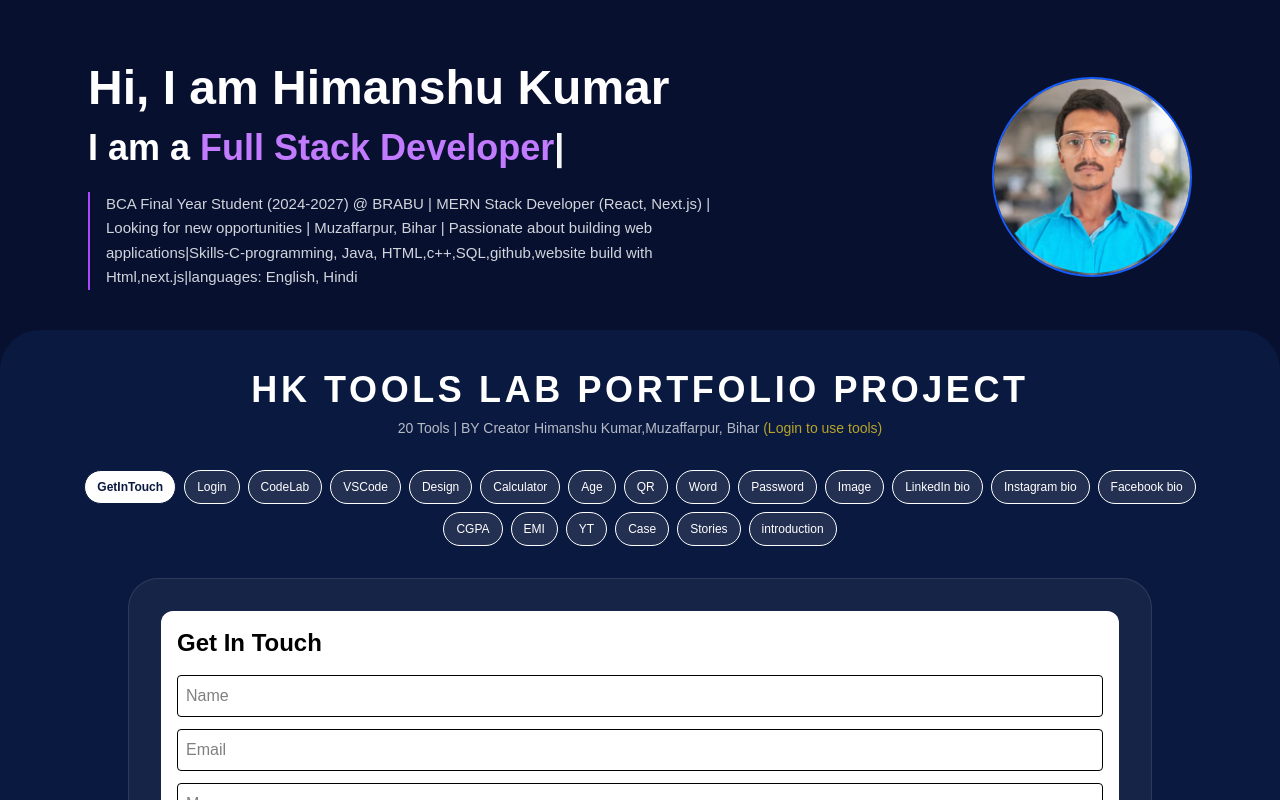
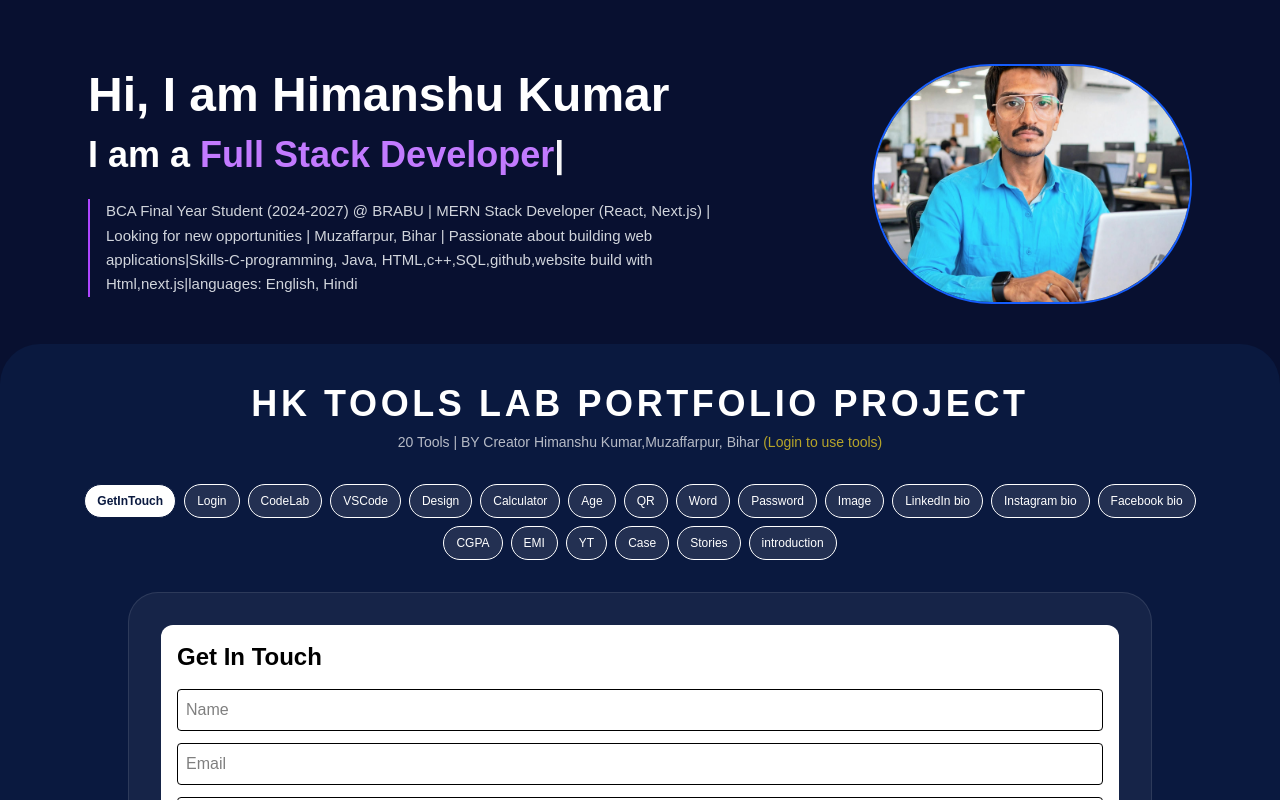
Before and after one commit to Himanshu-bits88/my-first-app, a Next.js app: page / in a window 1280 px wide. Shown: the top 800 px of the page. Built offline with nearby package versions, Linux system fonts and the light colour scheme.

Commit message:
update all

```diff
--- a/app/page.tsx
+++ b/app/page.tsx
@@ -46,7 +46,7 @@ export default function Home() {
           <p className="text-gray-300 mt-6 max-w-2xl text-[15px] leading-relaxed border-l-2 border-purple-500 pl-4">BCA Final Year Student (2024-2027) @ BRABU | MERN Stack Developer (React, Next.js) | Looking for new opportunities | Muzaffarpur, Bihar | Passionate about building web applications|Skills-C-programming, Java, HTML,c++,SQL,github,website build with Html,next.js|languages: English, Hindi {isLoggedIn && `| Logged: ${currentUser?.email}`}</p>
           {isLoggedIn && <button onClick={()=>{localStorage.removeItem("hk_current_user"); setIsLoggedIn(false); setCurrentUser(null)}} className="mt-3 text-xs bg-red-600 px-3 py-1 rounded">Logout</button>}
         </div>
-        <img src="/himanshu.jpeg" alt="Himanshu" className="w-50 h-50 rounded-full object-cover border-2 border-blue-600" />
+        <img src="/himansu.jpeg" alt="Himanshu" className="w-80 h-60 rounded-full object-cover border-2 border-blue-600" />
       </div>
 
       <div className="bg-[#0a193f] rounded-t-[40px] p-6 md:p-10">
```
Also changed, not shown: public/himanshu.jpeg (deleted), public/himansu.jpeg (added).
